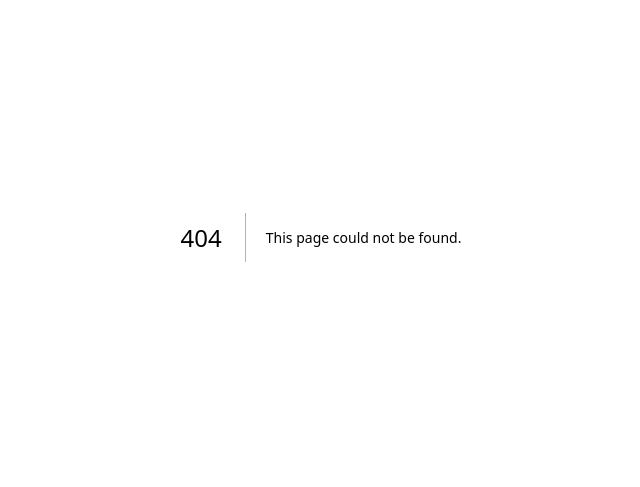
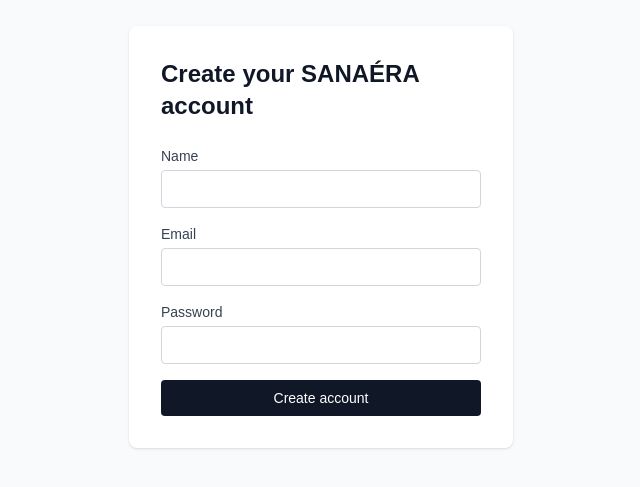
Before and after one commit to santhra-code/sanaera, a Next.js app: page /register in a window 1280 px wide. Before the commit this address had no page. Shown: the part 163-650 px from the top of the page, without its empty margins (319-959 px from the left). Built offline with nearby package versions, Linux system fonts and the light colour scheme.

Commit message:
Add customer registration flow and role-based authorization helper

```diff
--- /dev/null
+++ b/app/api/register/route.ts
@@ -0,0 +1,60 @@
+import { NextResponse } from "next/server";
+import { z } from "zod";
+import bcrypt from "bcryptjs";
+import { db } from "@/lib/db";
+
+const registerSchema = z.object({
+  name: z.string().min(2, "Name must be at least 2 characters."),
+  email: z.string().email("Enter a valid email address."),
+  password: z.string().min(8, "Password must be at least 8 characters."),
+});
+
+export async function POST(request: Request) {
+  try {
+    const body = await request.json();
+    const parsed = registerSchema.safeParse(body);
+
+    if (!parsed.success) {
+      return NextResponse.json(
+        { error: parsed.error.issues[0].message },
+        { status: 400 }
+      );
+    }
+
+    const { name, email, password } = parsed.data;
+
+    const existingUser = await db.user.findUnique({ where: { email } });
+    if (existingUser) {
+      return NextResponse.json(
+        { error: "An account with this email already exists." },
+        { status: 409 }
+      );
+    }
+
+    const passwordHash = await bcrypt.hash(password, 10);
+
+    const user = await db.user.create({
+      data: {
+        name,
+        email,
+        passwordHash,
+        role: "CUSTOMER",
+        cart: {
+          create: {},
+        },
+      },
+    });
+
+    // Never return the password hash, even accidentally.
+    return NextResponse.json(
+      { id: user.id, name: user.name, email: user.email },
+      { status: 201 }
+    );
+  } catch (error) {
+    console.error("Registration error:", error);
+    return NextResponse.json(
+      { error: "Something went wrong. Please try again." },
+      { status: 500 }
+    );
+  }
+}
--- /dev/null
+++ b/app/register/page.tsx
@@ -0,0 +1,118 @@
+"use client";
+
+import { useState, FormEvent } from "react";
+import { useRouter } from "next/navigation";
+import { signIn } from "next-auth/react";
+
+export default function RegisterPage() {
+  const router = useRouter();
+  const [name, setName] = useState("");
+  const [email, setEmail] = useState("");
+  const [password, setPassword] = useState("");
+  const [error, setError] = useState("");
+  const [isLoading, setIsLoading] = useState(false);
+
+  async function handleSubmit(e: FormEvent) {
+    e.preventDefault();
+    setError("");
+    setIsLoading(true);
+
+    const response = await fetch("/api/register", {
+      method: "POST",
+      headers: { "Content-Type": "application/json" },
+      body: JSON.stringify({ name, email, password }),
+    });
+
+    const data = await response.json();
+
+    if (!response.ok) {
+      setError(data.error ?? "Something went wrong.");
+      setIsLoading(false);
+      return;
+    }
+
+    // Automatically log the user in after successful registration.
+    const signInResult = await signIn("credentials", {
+      email,
+      password,
+      redirect: false,
+    });
+
+    setIsLoading(false);
+
+    if (signInResult?.error) {
+      // Registration succeeded but auto-login failed — send them to login manually.
+      router.push("/login");
+      return;
+    }
+
+    router.push("/");
+    router.refresh();
+  }
+
+  return (
+    <div className="flex min-h-screen items-center justify-center bg-gray-50 px-4">
+      <div className="w-full max-w-sm rounded-lg bg-white p-8 shadow">
+        <h1 className="mb-6 text-2xl font-semibold text-gray-900">
+          Create your SANAÉRA account
+        </h1>
+
+        <form onSubmit={handleSubmit} className="space-y-4">
+          <div>
+            <label className="block text-sm font-medium text-gray-700">
+              Name
+            </label>
+            <input
+              type="text"
+              required
+              value={name}
+              onChange={(e) => setName(e.target.value)}
+              className="mt-1 w-full rounded border border-gray-300 px-3 py-2 text-sm"
+            />
+          </div>
+
+          <div>
+            <label className="block text-sm font-medium text-gray-700">
+              Email
+            </label>
+            <input
+              type="email"
+              required
+              value={email}
+              onChange={(e) => setEmail(e.target.value)}
+              className="mt-1 w-full rounded border border-gray-300 px-3 py-2 text-sm"
+            />
+          </div>
+
+          <div>
+            <label className="block text-sm font-medium text-gray-700">
+              Password
+            </label>
+            <input
+              type="password"
+              required
+              minLength={8}
+              value={password}
+              onChange={(e) => setPassword(e.target.value)}
+              className="mt-1 w-full rounded border border-gray-300 px-3 py-2 text-sm"
+            />
+          </div>
+
+          {error && (
+            <p className="text-sm text-red-600" role="alert">
+              {error}
+            </p>
+          )}
+
+          <button
+            type="submit"
+            disabled={isLoading}
+            className="w-full rounded bg-gray-900 py-2 text-sm font-medium text-white disabled:opacity-50"
+          >
+            {isLoading ? "Creating account..." : "Create account"}
+          </button>
+        </form>
+      </div>
+    </div>
+  );
+}
--- /dev/null
+++ b/lib/authorize.ts
@@ -0,0 +1,24 @@
+import { getServerSession } from "next-auth";
+import { authOptions } from "@/lib/auth";
+import { Role } from "@/app/generated/prisma/client";
+
+/**
+ * Checks that the current request has a valid session and, optionally,
+ * that the logged-in user has one of the allowed roles.
+ *
+ * Returns the session if authorized, or null if not.
+ * Callers are responsible for returning the correct HTTP error response.
+ */
+export async function getAuthorizedSession(allowedRoles?: Role[]) {
+  const session = await getServerSession(authOptions);
+
+  if (!session?.user) {
+    return null;
+  }
+
+  if (allowedRoles && !allowedRoles.includes(session.user.role)) {
+    return null;
+  }
+
+  return session;
+}
```
Also changed, not shown: types/next-auth.d.ts (renamed from type/next-auth.d.ts).
